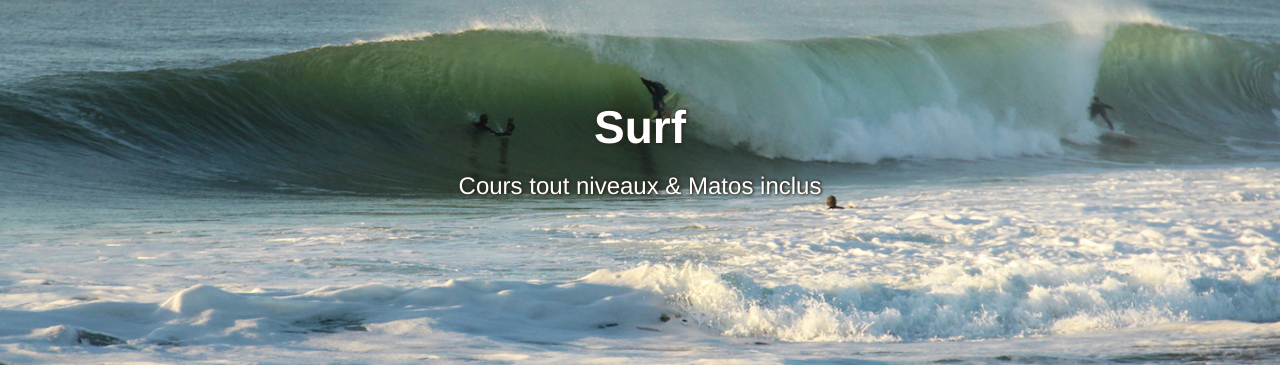
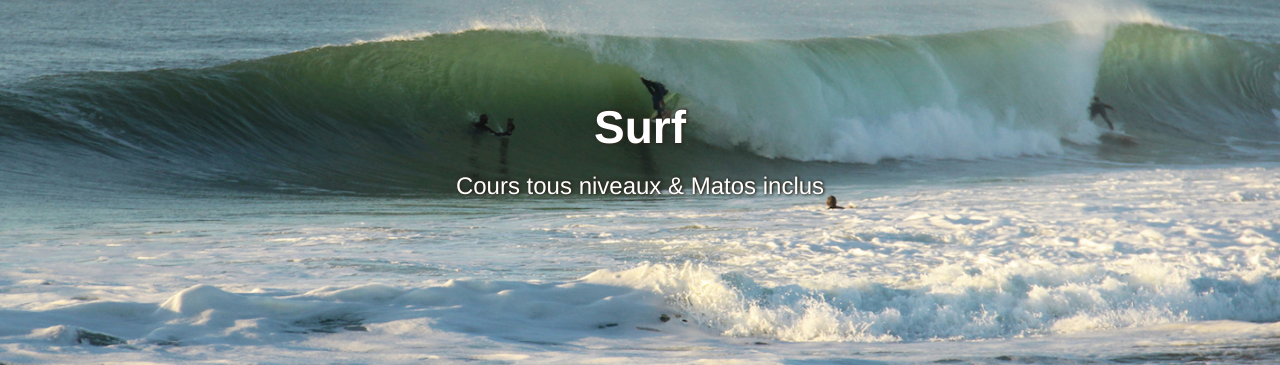
Before and after one commit to lewagon/surfcamp, a Jekyll site: the page built from surf.html, in a window 1280 px wide. Shown: the part 222-587 px from the top of the page. Built offline with Jekyll 4.4.1, drawn with Linux system fonts in a browser that asks for light colours.

Commit message:
spelling

```diff
--- a/surf.html
+++ b/surf.html
@@ -6,7 +6,7 @@ layout: default
   <section>
     <div>
       <h1>Surf</h1>
-      <h3>Cours tout niveaux &amp; Matos inclus</h3>
+      <h3>Cours tous niveaux &amp; Matos inclus</h3>
     </div>
   </section>
 </div>
```
